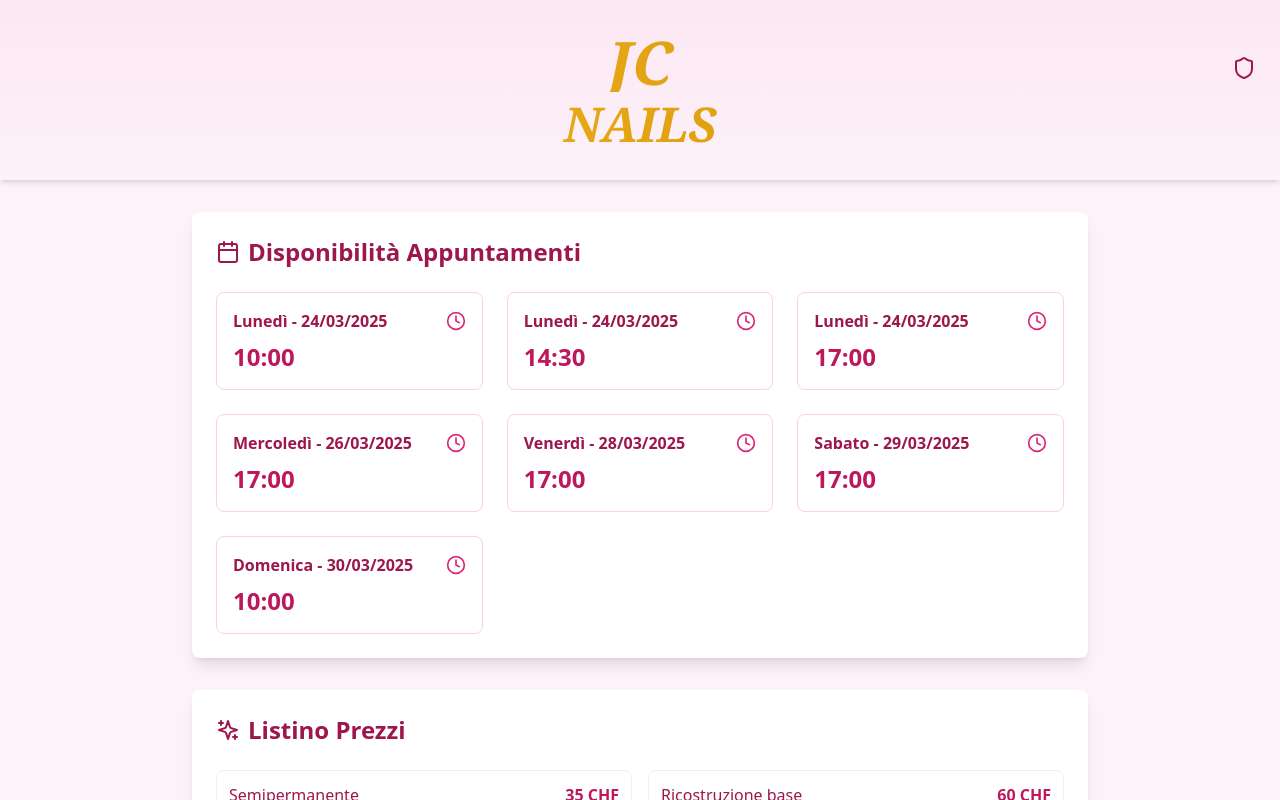
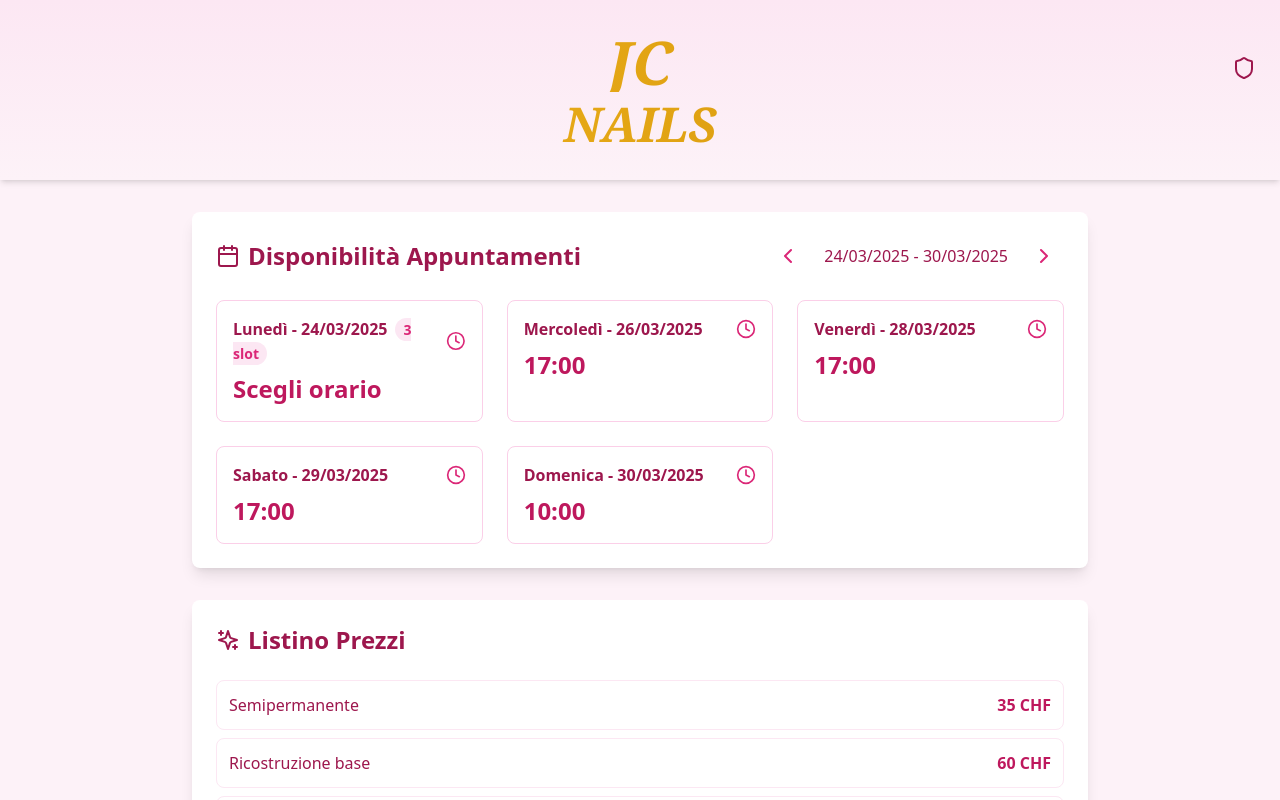
Before and after one commit to wepopagani/jcnailslugano, a React (Vite) app: page / in a window 1280 px wide. Shown: the top 800 px of the page. Built offline with nearby package versions, Linux system fonts and the light colour scheme.

Commit message:
calendar

```diff
--- a/src/App.tsx
+++ b/src/App.tsx
@@ -1,5 +1,5 @@
 import React, { useState, useEffect } from 'react';
-import { Calendar, Clock, User, Phone, Sparkles, Shield, Instagram, UserX, Check, CheckCircle } from 'lucide-react';
+import { Calendar, Clock, User, Phone, Sparkles, Shield, Instagram, UserX, Check, CheckCircle, ChevronLeft, ChevronRight } from 'lucide-react';
 import Admin from './pages/Admin';
 import { Helmet } from 'react-helmet';
 
@@ -21,6 +21,7 @@ interface Service {
 
 function App() {
   const [isAdminView, setIsAdminView] = useState(false);
+  const [currentWeekStart, setCurrentWeekStart] = useState(new Date('2025-03-24'));
   const services: Service[] = [
     { name: "Semipermanente", price: "35 CHF" },
     { name: "Ricostruzione base", price: "60 CHF" },
@@ -35,8 +36,7 @@ function App() {
     { name: "Copertura in gel", price: "45 CHF" }
   ];
 
-  const generateAppointments = () => {
-    const baseDate = new Date('2025-03-24');
+  const generateAppointments = (baseDate: Date) => {
     const appointments: Appointment[] = [];
 
     for (let i = 0; i < 7; i++) {
@@ -47,17 +47,15 @@ function App() {
       const capitalizedDay = dayName.charAt(0).toUpperCase() + dayName.slice(1);
 
       if (dayName === 'lunedì') {
-        ['10:00', '14:30', '17:00'].forEach(time => {
         appointments.push({
           date: dateStr,
           day: capitalizedDay,
-            time,
+          time: '10:00',
           clientName: null,
           clientSurname: null,
           phoneNumber: null,
           instagram: null,
           serviceType: null
-          });
         });
       } else if (['mercoledì', 'venerdì', 'sabato'].includes(dayName)) {
         appointments.push({
@@ -87,13 +85,25 @@ function App() {
     return appointments;
   };
 
-  const [appointments, setAppointments] = useState<Appointment[]>(generateAppointments());
+  const [appointments, setAppointments] = useState<Appointment[]>(generateAppointments(currentWeekStart));
   const [selectedAppointment, setSelectedAppointment] = useState<Appointment | null>(null);
   const [fullName, setFullName] = useState('');
   const [instagram, setInstagram] = useState('');
   const [phoneNumber, setPhoneNumber] = useState('');
   const [serviceType, setServiceType] = useState<Appointment['serviceType']>(null);
   const [showSuccess, setShowSuccess] = useState(false);
+  const [selectedTime, setSelectedTime] = useState<string>('10:00');
+
+  const navigateWeek = (direction: 'prev' | 'next') => {
+    const newDate = new Date(currentWeekStart);
+    if (direction === 'next') {
+      newDate.setDate(newDate.getDate() + 7);
+    } else {
+      newDate.setDate(newDate.getDate() - 7);
+    }
+    setCurrentWeekStart(newDate);
+    setAppointments(generateAppointments(newDate));
+  };
 
   const bookAppointment = () => {
     if (selectedAppointment && fullName && phoneNumber && instagram && serviceType) {
@@ -101,9 +111,10 @@ function App() {
       const lastName = lastNameParts.join(' ');
 
       setAppointments(appointments.map(apt =>
-        apt.date === selectedAppointment.date && apt.time === selectedAppointment.time
+        apt.date === selectedAppointment.date
           ? {
               ...apt,
+              time: selectedTime,
               clientName: firstName,
               clientSurname: lastName,
               phoneNumber,
@@ -114,6 +125,7 @@ function App() {
       ));
       setSelectedAppointment(null);
       setShowSuccess(true);
+      setSelectedTime('10:00');
     }
   };
 
@@ -131,6 +143,44 @@ function App() {
         ? newAppointment
         : apt
     ));
+  };
+
+  const generateCalendarLink = (appointment: Appointment | null) => {
+    if (!appointment) return '';
+
+    const [day, month, year] = appointment.date.split('/');
+    const [hours, minutes] = appointment.time.split(':');
+
+    // Creo la data di inizio
+    const startDate = new Date(parseInt(year), parseInt(month) - 1, parseInt(day), parseInt(hours), parseInt(minutes));
+    // Aggiungo un'ora per la fine dell'appuntamento
+    const endDate = new Date(startDate.getTime() + 60 * 60 * 1000);
+
+    const formatDate = (date: Date) => {
+      return date.toISOString().replace(/-|:|\.\d+/g, '');
+    };
+
+    const event = {
+      title: `Appuntamento JC Nails - ${serviceType} - ${appointment.date}`,
+      start: formatDate(startDate),
+      end: formatDate(endDate),
+      description: `Appuntamento per ${serviceType} da JC Nails Lugano\nInstagram: @jcnailslugano\nTel: 0766070544\n\nVia Ferruccio Pelli 14, 6° piano\n6900 Lugano`,
+      location: 'Via Ferruccio Pelli 14, 6900 Lugano, Svizzera',
+    };
+
+    const calendarUrl = `data:text/calendar;charset=utf-8,BEGIN:VCALENDAR
+VERSION:2.0
+BEGIN:VEVENT
+URL:https://jcnails.ch
+DTSTART:${event.start}
+DTEND:${event.end}
+SUMMARY:${event.title}
+DESCRIPTION:${event.description}
+LOCATION:${event.location}
+END:VEVENT
+END:VCALENDAR`;
+
+    return encodeURI(calendarUrl);
   };
 
   if (isAdminView) {
@@ -190,7 +240,7 @@ function App() {
             "description": "Centro professionale specializzato in ricostruzione unghie, semipermanente, nail art e trattamenti estetici a Lugano",
             "address": {
               "@type": "PostalAddress",
-              "streetAddress": "Via Lugano",
+              "streetAddress": "Via Ferruccio Pelli 14, 6° piano",
               "addressLocality": "Lugano",
               "addressRegion": "Ticino",
               "postalCode": "6900",
@@ -283,10 +333,33 @@ function App() {
       <main className="container mx-auto px-4 py-8 space-y-8">
         {/* Appointments Section */}
         <div className="bg-white rounded-lg shadow-lg p-6 max-w-4xl mx-auto">
-          <h2 className="text-2xl font-semibold text-pink-800 mb-6 flex items-center gap-2">
+          <div className="flex items-center justify-between mb-6">
+            <h2 className="text-2xl font-semibold text-pink-800 flex items-center gap-2">
               <Calendar className="w-6 h-6" />
               Disponibilità Appuntamenti
             </h2>
+            <div className="flex items-center gap-4">
+              <button
+                onClick={() => navigateWeek('prev')}
+                className="p-2 rounded-full hover:bg-pink-100 transition-colors"
+                title="Settimana precedente"
+              >
+                <ChevronLeft className="w-6 h-6 text-pink-600" />
+              </button>
+              <span className="text-pink-800 font-medium">
+                {currentWeekStart.toLocaleDateString('it-IT', { day: '2-digit', month: '2-digit', year: 'numeric' })} - {
+                  new Date(currentWeekStart.getTime() + 6 * 24 * 60 * 60 * 1000).toLocaleDateString('it-IT', { day: '2-digit', month: '2-digit', year: 'numeric' })
+                }
+              </span>
+              <button
+                onClick={() => navigateWeek('next')}
+                className="p-2 rounded-full hover:bg-pink-100 transition-colors"
+                title="Settimana successiva"
+              >
+                <ChevronRight className="w-6 h-6 text-pink-600" />
+              </button>
+            </div>
+          </div>
 
           <div className="grid gap-6 md:grid-cols-2 lg:grid-cols-3">
             {appointments
@@ -298,10 +371,21 @@ function App() {
                   onClick={() => setSelectedAppointment(apt)}
                 >
                   <div className="flex items-center justify-between mb-2">
-                    <span className="font-semibold text-pink-800">{apt.day} - {apt.date}</span>
+                    <div className="flex items-center gap-2">
+                      <span className="font-semibold text-pink-800">
+                        {apt.day} - {apt.date}
+                        {apt.day === 'Lunedì' && (
+                          <span className="ml-2 text-sm bg-pink-100 text-pink-600 px-2 py-0.5 rounded-full">
+                            3 slot
+                          </span>
+                        )}
+                      </span>
+                    </div>
                     <Clock className="w-5 h-5 text-pink-600" />
                   </div>
-                  <div className="text-2xl font-bold text-pink-700">{apt.time}</div>
+                  <div className="text-2xl font-bold text-pink-700">
+                    {apt.day === 'Lunedì' ? 'Scegli orario' : apt.time}
+                  </div>
                 </div>
               ))}
           </div>
@@ -313,7 +397,7 @@ function App() {
             <Sparkles className="w-6 h-6" />
             Listino Prezzi
           </h2>
-          <div className="grid gap-4 md:grid-cols-2">
+          <div className="space-y-2">
             {services.map((service, index) => (
               <div
                 key={index}
@@ -328,7 +412,7 @@ function App() {
       </main>
 
       {/* Footer */}
-      <footer className="bg-gradient-to-t from-pink-100 to-pink-50 py-8 mt-8">
+      <footer className="bg-gradient-to-t from-pink-100 to-pink-50 py-12 mt-8 pb-24">
         <div className="container mx-auto px-4">
           <h3 className="text-xl font-semibold text-pink-800 mb-4 text-center">
             Policy del Salone
@@ -378,8 +462,15 @@ function App() {
               <div className="space-y-4 mt-6">
                 <div className="flex items-center justify-center gap-2 text-green-600">
                   <Check className="w-5 h-5" />
-                  <p>Ti aspettiamo il {selectedAppointment?.day} {selectedAppointment?.date} alle {selectedAppointment?.time}</p>
+                  <p>Ti aspettiamo il {selectedAppointment?.day} {selectedAppointment?.date} alle {selectedTime}</p>
                 </div>
+                <a
+                  href={generateCalendarLink(selectedAppointment)}
+                  className="inline-block px-6 py-3 bg-pink-600 text-white rounded-lg hover:bg-pink-700 transition-colors"
+                  download="appuntamento-jc-nails.ics"
+                >
+                  📅 Aggiungi al Calendario
+                </a>
                 <p className="text-gray-600">
                   Se hai ulteriori domande o chiarimenti contattaci:
                 </p>
@@ -427,7 +518,25 @@ function App() {
               Prenota Appuntamento
             </h3>
             <p className="mb-4 text-gray-600">
-              {selectedAppointment.day} {selectedAppointment.date} alle {selectedAppointment.time}
+              {selectedAppointment.day} {selectedAppointment.date}
+              {selectedAppointment.day === 'Lunedì' ? (
+                <div className="mt-2">
+                  <label className="block text-sm font-medium text-gray-700 mb-1">
+                    Seleziona Orario:
+                  </label>
+                  <select
+                    value={selectedTime}
+                    onChange={(e) => setSelectedTime(e.target.value)}
+                    className="w-full p-2 border border-pink-200 rounded-lg bg-white"
+                  >
+                    <option value="10:00">10:00</option>
+                    <option value="14:30">14:30</option>
+                    <option value="17:00">17:00</option>
+                  </select>
+                </div>
+              ) : (
+                ` alle ${selectedAppointment.time}`
+              )}
             </p>
             <div className="space-y-4">
               <input
```
Lines whose indentation alone changed are shown as unchanged.
